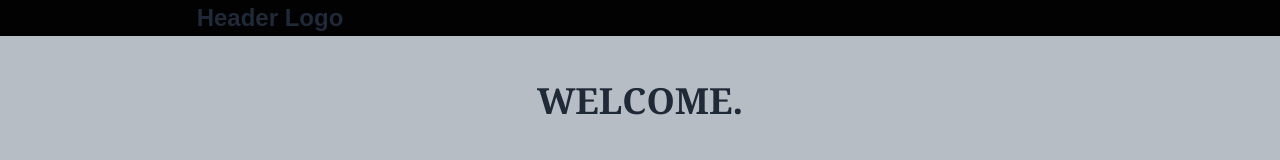
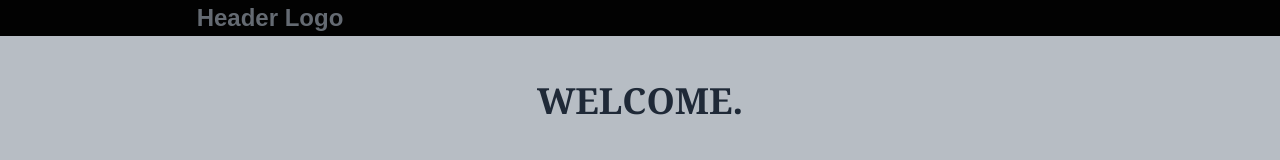
Before and after one commit to joshyface91/odin-rock-paper-scizzors, a plain HTML site: page index.html in a window 1280 px wide. Shown: the top 160 px of the page. Drawn offline with Linux system fonts and the light colour scheme.

Commit message:
Updated logo font color for readablility

```diff
--- a/styles.css
+++ b/styles.css
@@ -29,7 +29,7 @@ ul {
 .logo {
     background-color: #020202;
     font-size: 24px;
-    color: #1F2937;
+    color: #646a72;
     font-weight: 900;
     border: none;
     outline: none;
```
